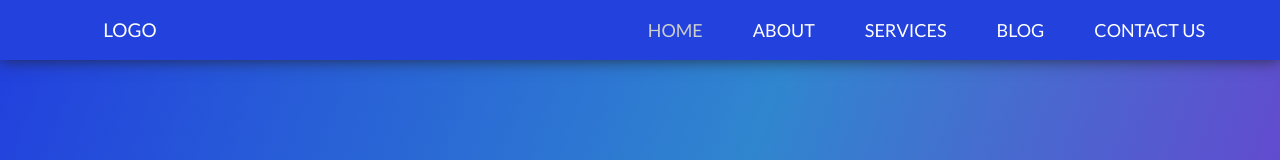
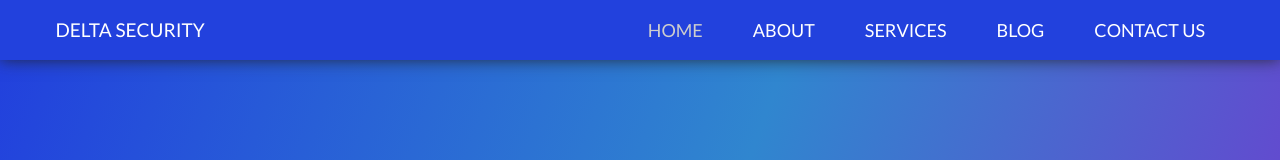
Before and after one commit to flare-s/security-code, a website built with webpack: page src/index.html in a window 1280 px wide. Shown: the top 160 px of the page. Built offline with nearby package versions, Linux system fonts and the light colour scheme.

Commit message:
added a name for the website

```diff
--- a/src/index.html
+++ b/src/index.html
@@ -6,7 +6,7 @@
     <meta http-equiv="X-UA-Compatible" content="ie=edge">
     <link href="https://fonts.googleapis.com/css?family=Lato:100,300,400,700,900" rel="stylesheet">
     <link href="https://fonts.googleapis.com/icon?family=Material+Icons" rel="stylesheet">
-    <title>home</title>
+    <title>Delta Security landing page</title>
 </head>
 
 <body>
@@ -23,7 +23,7 @@
                 <div class="container">
                     <div class="logo-container">
                         <a href="#" class="logo">
-                            logo
+                            Delta Security
                         </a>
                     </div>
                     <ul class="nav" data-nav>
@@ -530,7 +530,7 @@
         <footer class="footer" role="contentinfo">
             <div class="container">
                 <div class="logo-container">
-                    <a href="#" class="footer__logo">logo</a>
+                    <a href="#" class="footer__logo">Delta Security</a>
                 </div>
                 <ul class="footer__nav">
                     <li class="footer__item">
```
Also changed, not shown: src/pages/about.html (+2 -2 lines), src/pages/blog.html (+2 -2 lines), src/pages/contact.html (+2 -2 lines), src/pages/services.html (+2 -2 lines).
